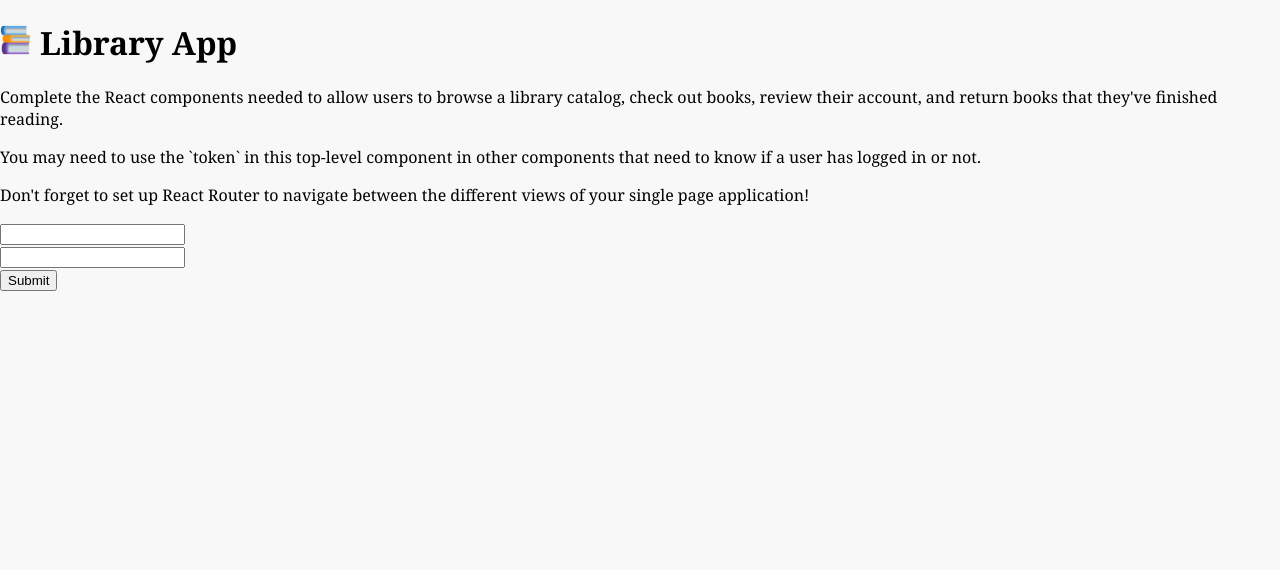
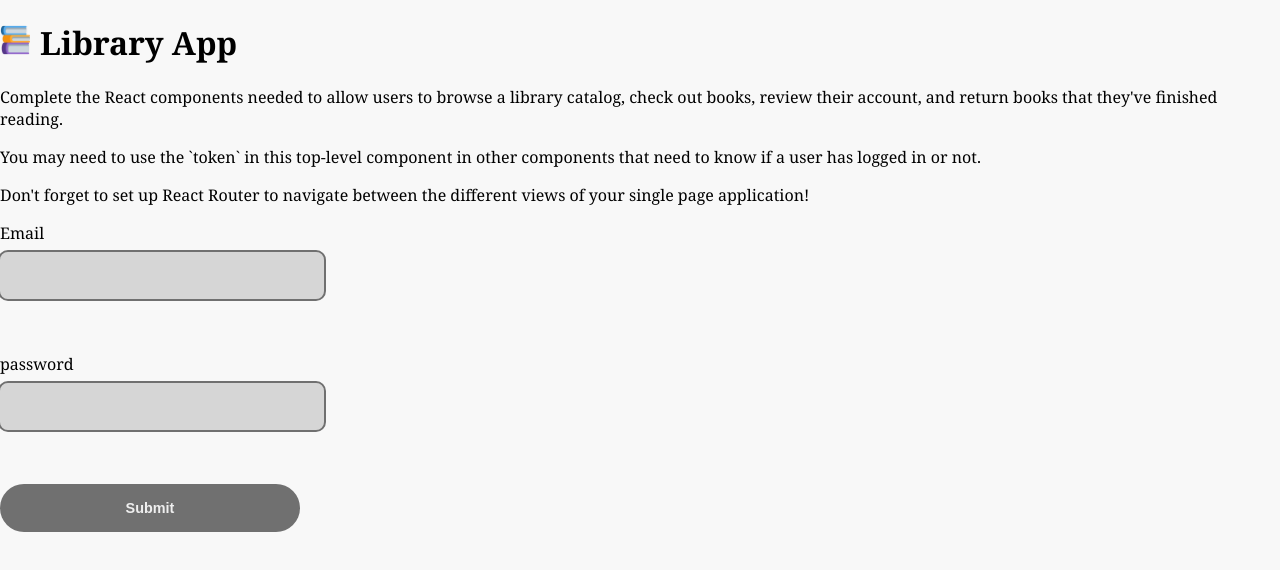
Before and after one commit to JasonLewis12/Book_Buddy, a React (Vite) app: page /login in a window 1280 px wide. Shown: the top 570 px of the page. Built offline with nearby package versions, Linux system fonts and the light colour scheme.

Commit message:
style: added css to form

```diff
--- a/src/components/Login.jsx
+++ b/src/components/Login.jsx
@@ -3,6 +3,7 @@ import React from "react";
 import { LoginUser } from "./auth";
 import { useState } from "react";
 import { useNavigate } from "react-router-dom";
+import "./form.css";
 export default function Login({ setToken, token }) {
   const [email, setEmail] = useState("");
   const [password, setPassword] = useState("");
@@ -18,8 +19,9 @@ export default function Login({ setToken, token }) {
   }
   return (
     <>
-      <form onSubmit={fetchUser}>
-        <label htmlFor="email"></label>
+      <form className="form" onSubmit={fetchUser}>
+        <span className="input-span">
+          <label htmlFor="email">Email</label>
           <input
             type="email"
             id="email"
@@ -28,18 +30,21 @@ export default function Login({ setToken, token }) {
             required
             onChange={(e) => setEmail(e.target.value)}
           />
+        </span>
         <br />
-        <label htmlFor="password"></label>
+        <span className="input-span">
+          <label htmlFor="password">password</label>
           <input
-          type="text"
+            type="password"
             id="password"
             name="password"
             value={password}
             required
             onChange={(e) => setPassword(e.target.value)}
           />
+        </span>
         <br />
-        <input type="submit" />
+        <input class="submit" type="submit" />
       </form>
     </>
   );
--- a/src/components/Register.jsx
+++ b/src/components/Register.jsx
@@ -3,6 +3,7 @@ import React from "react";
 import { useState } from "react";
 import { RegisterUser } from "./auth";
 import { useNavigate } from "react-router-dom";
+import "./form.css";
 
 export default function Register({ setToken, token }) {
   const [firstName, setFirstName] = useState("");
@@ -14,16 +15,17 @@ export default function Register({ setToken, token }) {
     e.preventDefault();
     const newUser = await RegisterUser(firstName, lastName, email, password);
     setToken(newUser.token);
-    nav("/book");
     setFirstName("");
     setLastName("");
     setEmail("");
     setPassword("");
+    nav("/book");
   }
   return (
     <>
       <h1>Register!</h1>
-      <form onSubmit={handleSubmit}>
+      <form className="form" onSubmit={handleSubmit}>
+        <span className="input-span">
           <label htmlFor="firstName">First name:</label>
           <input
             type="text"
@@ -33,7 +35,9 @@ export default function Register({ setToken, token }) {
             required
             onChange={(e) => setFirstName(e.target.value)}
           />
+        </span>
         <br />
+        <span className="input-span">
           <label htmlFor="lastName">Last name:</label>
           <input
             type="text"
@@ -43,7 +47,9 @@ export default function Register({ setToken, token }) {
             required
             onChange={(e) => setLastName(e.target.value)}
           />
+        </span>
         <br />
+        <span className="input-span">
           <label htmlFor="email">Email:</label>
           <input
             type="email"
@@ -53,7 +59,9 @@ export default function Register({ setToken, token }) {
             required
             onChange={(e) => setEmail(e.target.value)}
           />
+        </span>
         <br />
+        <span className="input-span">
           <label htmlFor="password">Password:</label>
           <input
             type="text"
@@ -64,6 +72,7 @@ export default function Register({ setToken, token }) {
             minLength={8}
             onChange={(e) => setPassword(e.target.value)}
           />
+        </span>
         <br />
         <input type="submit" />
       </form>
--- a/src/components/form.css
+++ b/src/components/form.css
@@ -1,15 +1,78 @@
-.input {
-  font-family: "SF Pro";
-  max-width: 190px;
-  padding: 0.875rem;
-  font-size: 1rem;
-  border: 1.5px solid #000;
-  border-radius: 0.5rem;
-  box-shadow: 2.5px 3px 0 #000;
-  outline: none;
-  transition: ease 0.25s;
+.form {
+  --bg-light: #efefef;
+  --bg-dark: #707070;
+  --clr: #58bc82;
+  --clr-alpha: #9c9c9c60;
+  display: flex;
+  flex-direction: column;
+  align-items: center;
+  gap: 1rem;
+  width: 100%;
+  max-width: 300px;
+  justify-content: center;
 }
 
-.input:focus {
-  box-shadow: 5.5px 7px 0 black;
+.form .input-span {
+  width: 100%;
+  display: flex;
+  flex-direction: column;
+  gap: 0.5rem;
 }
+
+.form input[type="email"],
+.form input[id="password"],
+.form input[type="password"],
+.form input[id="lastName"],
+.form input[id="firstName"] {
+  border-radius: 0.5rem;
+  padding: 1rem 0.75rem;
+  width: 100%;
+  border: none;
+  display: flex;
+  align-items: center;
+  gap: 0.5rem;
+  background-color: var(--clr-alpha);
+  outline: 2px solid var(--bg-dark);
+}
+
+.form input[type="email"]:focus,
+.form input[type="password"]:focus {
+  outline: 2px solid var(--clr);
+}
+
+.label {
+  align-self: flex-start;
+  color: var(--clr);
+  font-weight: 600;
+}
+
+.form .submit {
+  padding: 1rem 0.75rem;
+  width: 100%;
+  display: flex;
+  align-items: center;
+  gap: 0.5rem;
+  border-radius: 3rem;
+  background-color: var(--bg-dark);
+  color: var(--bg-light);
+  border: none;
+  cursor: pointer;
+  transition: all 300ms;
+  font-weight: 600;
+  font-size: 0.9rem;
+  justify-content: center;
+}
+
+.form .submit:hover {
+  background-color: var(--clr);
+  color: var(--bg-dark);
+}
+
+.span {
+  text-decoration: none;
+  color: var(--bg-dark);
+}
+
+.span a {
+  color: var(--clr);
+}
```
Lines whose indentation alone changed are shown as unchanged.
